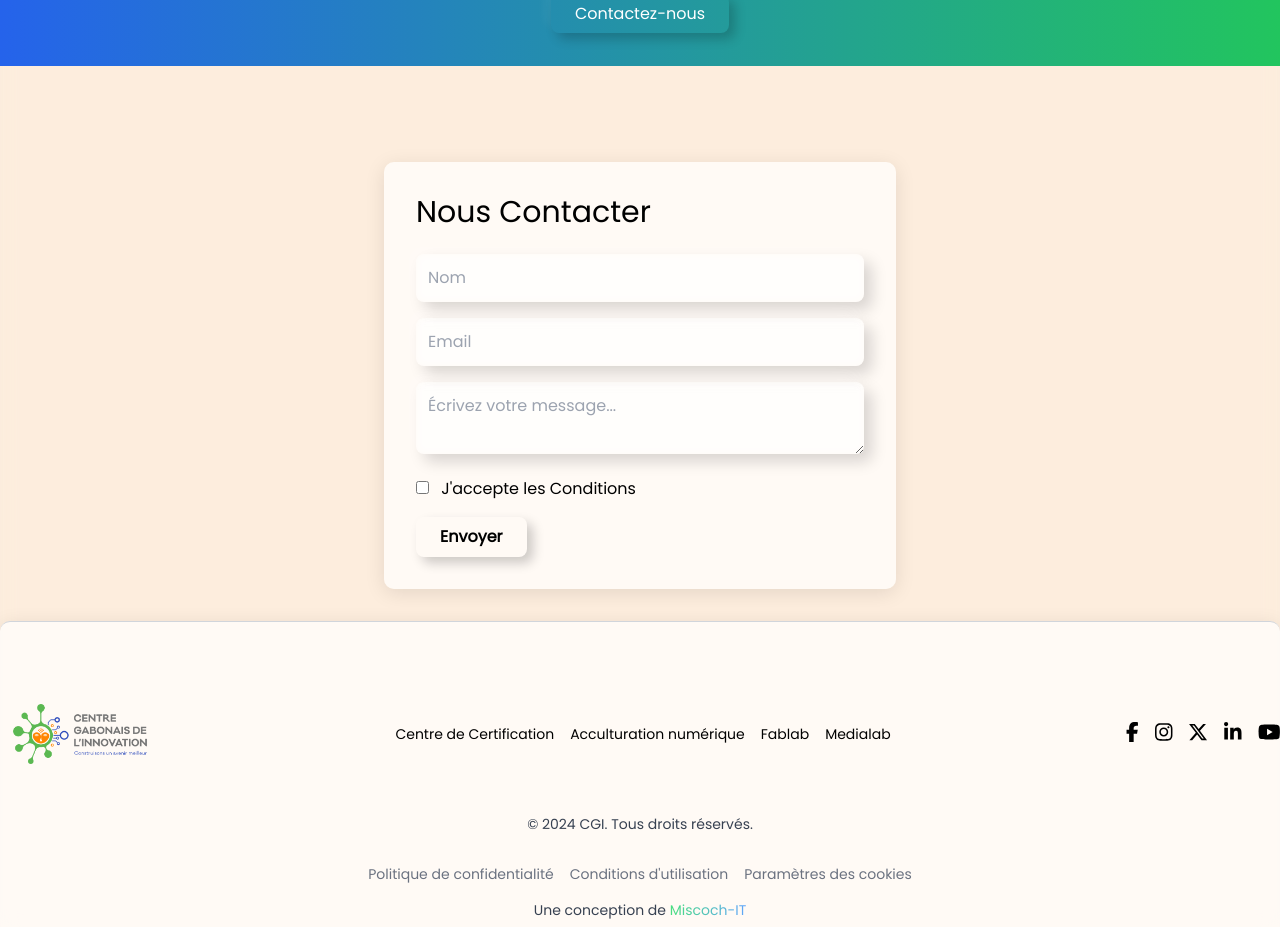
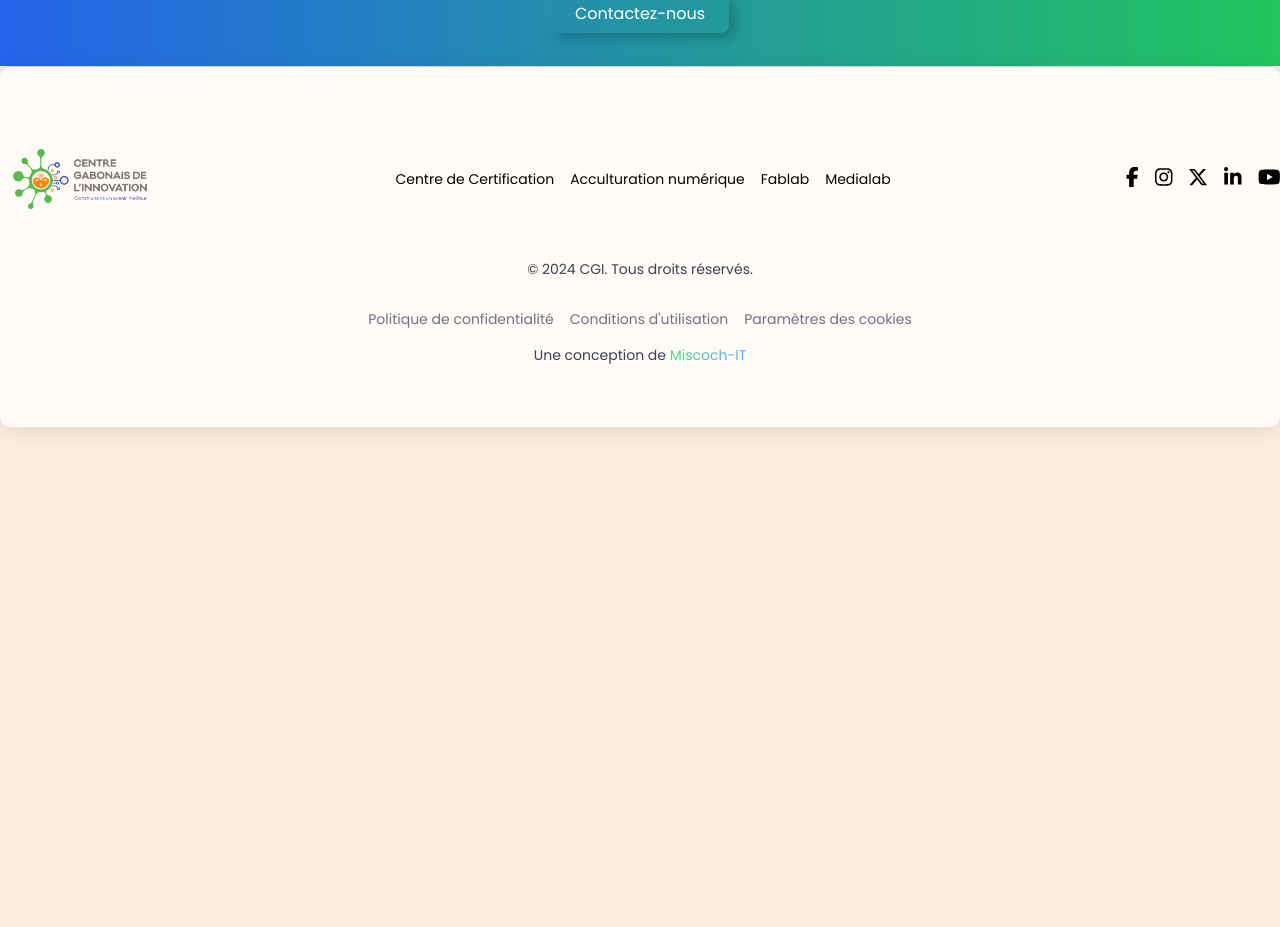
Before and after one commit to supportCgi/CGI, a Next.js app: page / in a window 1280 px wide. Shown: the part 5699-6626 px from the top of the page. After the commit the page ends 6126 px from the top, so only its background shows below. Built offline with nearby package versions, Linux system fonts and the light colour scheme.

Commit message:
11th commit

```diff
--- a/app/page.tsx
+++ b/app/page.tsx
@@ -111,29 +111,7 @@ export default function HomePage() {
         <PartnerSlider />
       </motion.div>
       <Joinus />
-      <motion.div
-        className="mt-16"
-        initial={{ opacity: 0 }} // État initial
-        animate={{ opacity: 1 }} // État d'animation
-        transition={{ duration: 0.5 }} // Durée de l'animation
-      >
-        <section className="contact-form p-4 md:p-8 flex items-center justify-center mt-8 ">
-          <div className="header-glass p-6 md:p-8 rounded-lg shadow-xl max-w-lg w-full">
-            <h2 className="text-3xl mb-4 md:mb-6 text-black">Nous Contacter</h2>
-            <form className="space-y-4">
-              <input type="text" placeholder="Nom" className="w-full p-3 border-none rounded-lg glassmorphism-input neumorphism" required />
-              <input type="email" placeholder="Email" className="w-full p-3 border-none rounded-lg glassmorphism-input neumorphism" required />
-              <textarea placeholder="Écrivez votre message..." className="w-full p-3 border-none rounded-lg glassmorphism-input neumorphism" required></textarea>
-              <label className="block text-black">
-                <input type="checkbox" className="mr-2" /> J&#39;accepte les Conditions
-              </label>
-              <button type="submit" className="px-6 py-2 text-black rounded-lg shadow-lg neumorphism-btn transition-all hover:scale-105">
-                Envoyer
-              </button>
-            </form>
-          </div>
-        </section>
-      </motion.div>
+
       {/* Formulaire de Contact */}
 
     </div>
```
